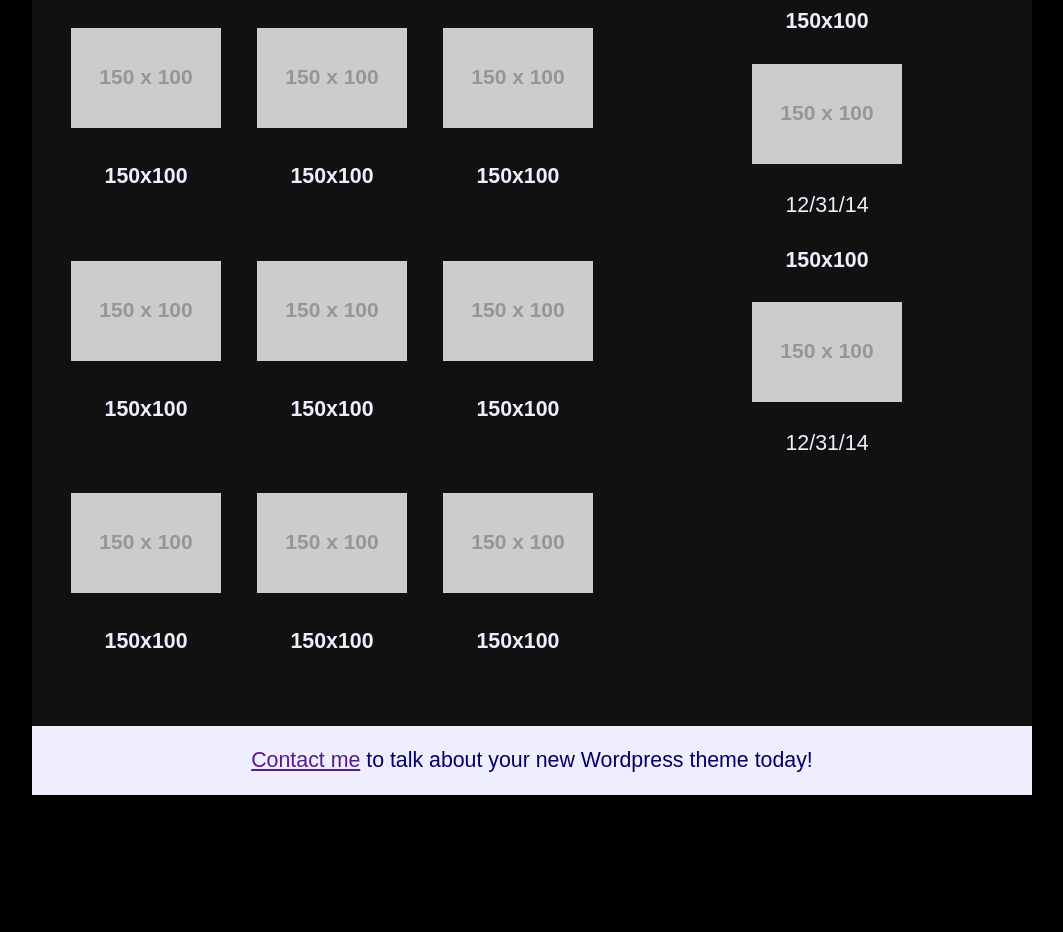
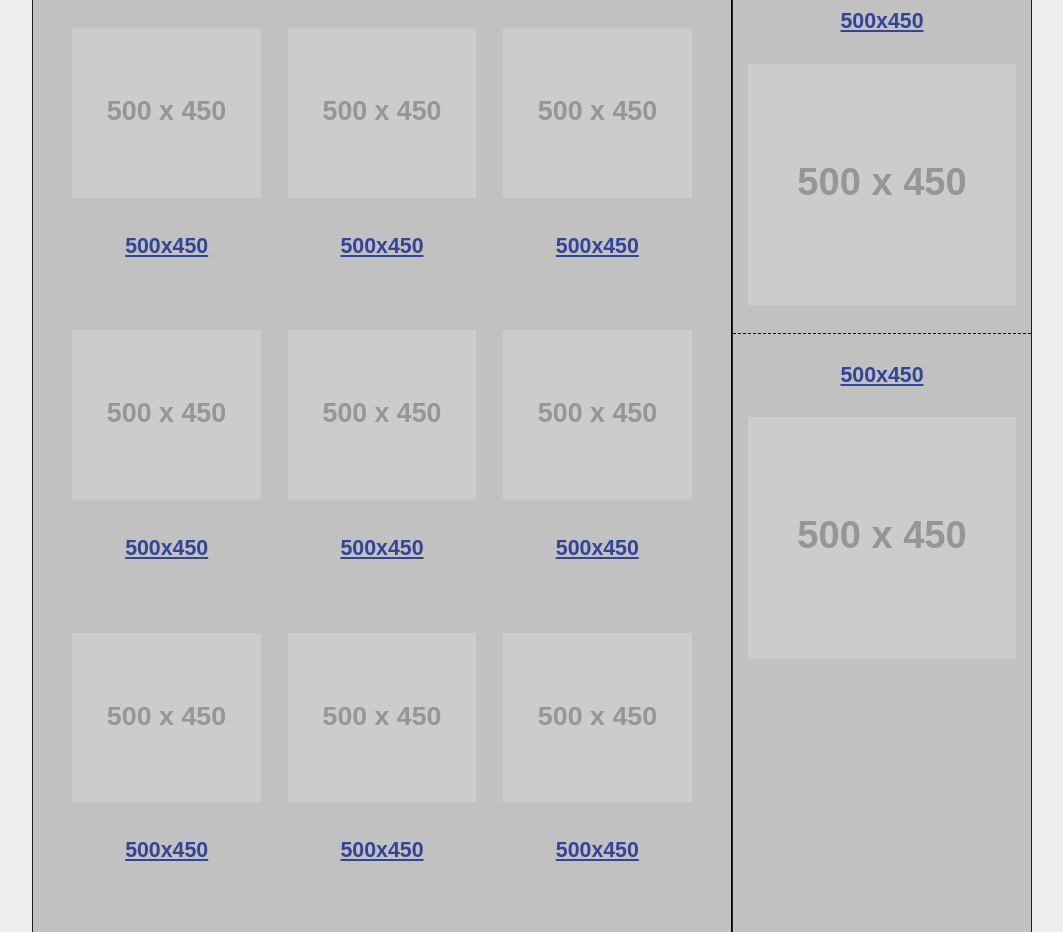
Before and after one commit to AlexiDavis/ad.com-2015, a plain HTML site: page index.html in a window 1280 px wide. Shown: the part 275-1207 px from the top of the page, without its empty margins (108-1171 px from the left). Before the commit the page ends 1070 px from the top, so only its background shows below. Drawn offline with Linux system fonts and the light colour scheme; placeholder pictures from the web are drawn by us.

Commit message:
color update

```diff
--- a/index.html
+++ b/index.html
@@ -19,40 +19,40 @@
                 <h2>Projects</h2>
                 <ul>
                     <li>
-                        <img src="http://placehold.it/150x100">
-                        <h4>150x100</h4>
+                        <img src="http://placehold.it/500x450">
+                        <h4><a href="test.html">500x450</a></h4>
                     </li>
                     <li>
-                        <img src="http://placehold.it/150x100">
-                        <h4>150x100</h4>
+                        <img src="http://placehold.it/500x450">
+                        <h4><a href="test.html">500x450</a></h4>
                     </li>
                     <li>
-                        <img src="http://placehold.it/150x100">
-                        <h4>150x100</h4>
+                        <img src="http://placehold.it/500x450">
+                        <h4><a href="test.html">500x450</a></h4>
                     </li>
                     <li>
-                        <img src="http://placehold.it/150x100">
-                        <h4>150x100</h4>
+                        <img src="http://placehold.it/500x450">
+                        <h4><a href="test.html">500x450</a></h4>
                     </li>
                     <li>
-                        <img src="http://placehold.it/150x100">
-                        <h4>150x100</h4>
+                        <img src="http://placehold.it/500x450">
+                        <h4><a href="test.html">500x450</a></h4>
                     </li>
                     <li>
-                        <img src="http://placehold.it/150x100">
-                        <h4>150x100</h4>
+                        <img src="http://placehold.it/500x450">
+                        <h4><a href="test.html">500x450</a></h4>
                     </li>
                     <li>
-                        <img src="http://placehold.it/150x100">
-                        <h4>150x100</h4>
+                        <img src="http://placehold.it/500x450">
+                        <h4><a href="test.html">500x450</a></h4>
                     </li>
                     <li>
-                        <img src="http://placehold.it/150x100">
-                        <h4>150x100</h4>
+                        <img src="http://placehold.it/500x450">
+                        <h4><a href="test.html">500x450</a></h4>
                     </li>
                     <li>
-                        <img src="http://placehold.it/150x100">
-                        <h4>150x100</h4>
+                        <img src="http://placehold.it/500x450">
+                        <h4><a href="test.html">500x450</a></h4>
                     </li>
                 </ul>
             </div>
@@ -60,18 +60,17 @@
                 <h2>Doodles</h2>
                 <ul>
                     <li>
-                        <h4>150x100</h4>
-                        <img src="http://placehold.it/150x100">
-                        <p>12/31/14</p>
+                        <h4><a href="test.html">500x450</a></h4>
+                        <img src="http://placehold.it/500x450">
                     </li>
                     <li>
-                        <h4>150x100</h4>
-                        <img src="http://placehold.it/150x100">
-                        <p>12/31/14</p>
+                        <h4><a href="test.html">500x450</a></h4>
+                        <img src="http://placehold.it/500x450">
                     </li>
                 </ul>
             </div>
         </div>
         <footer><a href="">Contact me</a> to talk about your new Wordpress theme today!</footer>
+        <script type="text/javascript" src="https://raw.githubusercontent.com/samdutton/simpl/master/srcsetwvalues/js/main.js"></script>
     </body>
 </html>
--- a/style.css
+++ b/style.css
@@ -7,21 +7,28 @@
     pale gold #fe9
 */
 *{box-sizing:border-box;}
-html{font:16pt/20pt sans-serif;background:#000;color:#eef;margin:0;padding:0;}
-body{width:1000px;max-width:90%;background:#111;margin:0 auto;padding:0;text-align:center;}
-header{width:100%;background:#003;text-align:center;}
+a{color:#349;}
+html{font:16pt/20pt sans-serif;background:#eee;color:#222;margin:0;padding:0;}
+body{width:1000px;max-width:90%;background:rgba(10,10,10,.2);margin:0 auto;padding:0;text-align:center;}
+header{width:100%;background:#003;text-align:center;color:#eef;}
 header h1{display:inline-block;}
 header nav{display:inline-block;}
 header nav ul li{display:inline-block;}
 header nav ul li a{display:block;color:#eef;padding:.25em 1em;border-left:solid thin #eef;text-decoration:none;}
 header nav ul li:first-of-type a{border-left:0px;}
 header nav ul .current a,header nav ul li a:hover{background:#eef;color:#006;}
-header aside,footer{background:#eef;text-align:center;padding:1em;color:#006;}
+header aside,footer{background:#334;text-align:center;padding:1em;color:#dde;}
 #main{width:100%;overflow: hidden;clear:both;}
+#main img{max-width:90%;}
 #main div{float:left;}
-#main .projects{width:60%;min-height:35em;}
+#main .projects{width:70%;min-height:35em;border-right:thin solid #000;border-left:thin solid #222;}
 #main .projects>ul,#main .doodles>ul{list-style:none;padding:0;}
 #main .projects li{display:inline-block;width:30%;margin:1em 0;}
-#main .projects li img{max-width:90%;}
-#main .doodles{width:39%;min-height:35em;}
+#main .doodles{width:30%;min-height:35em;border-left:thin solid #222;border-right:thin solid #222;padding-bottom: 20000px;margin-bottom: -20000px;}
+#main .doodles li{border-top:thin dashed #000;padding-bottom:1em;}
+#main .doodles li:first-of-type{border:0;}
 footer{width:100%;clear:both;}
+@media (max-width:800px){
+    #main div{clear:both;}
+    #main .projects,#main .doodles{width:100%;border:0;}
+}
```
